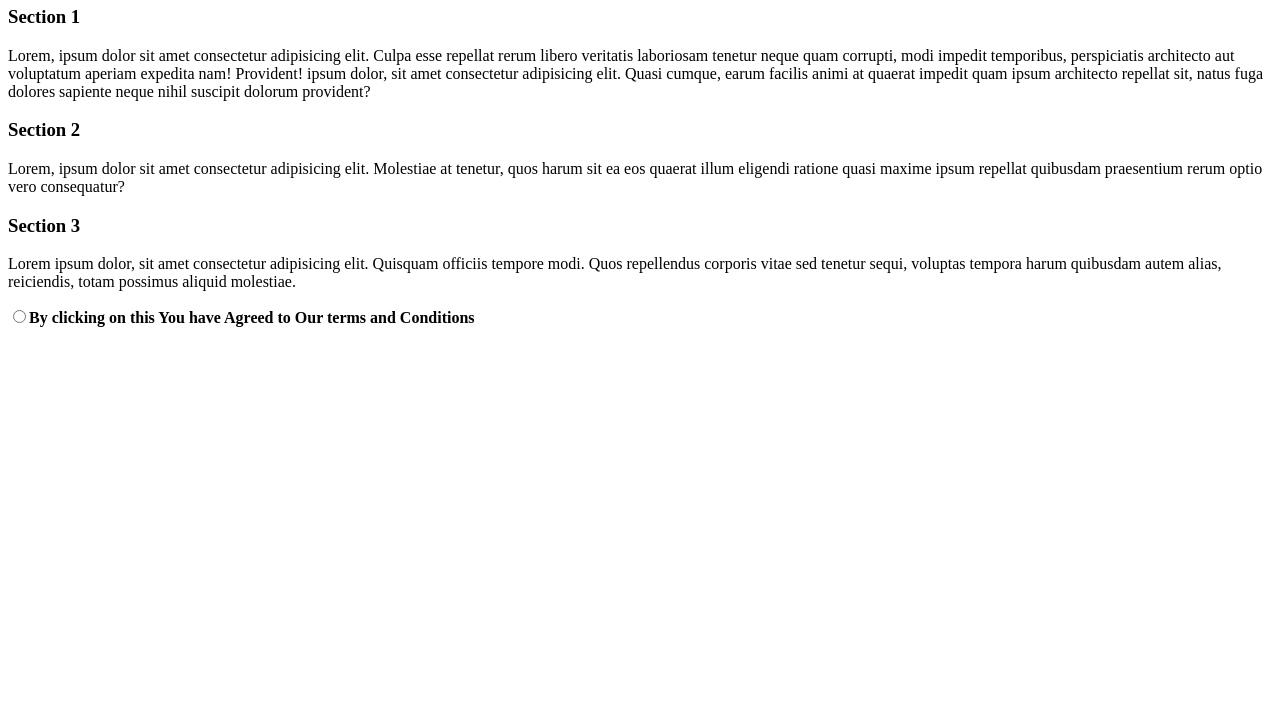
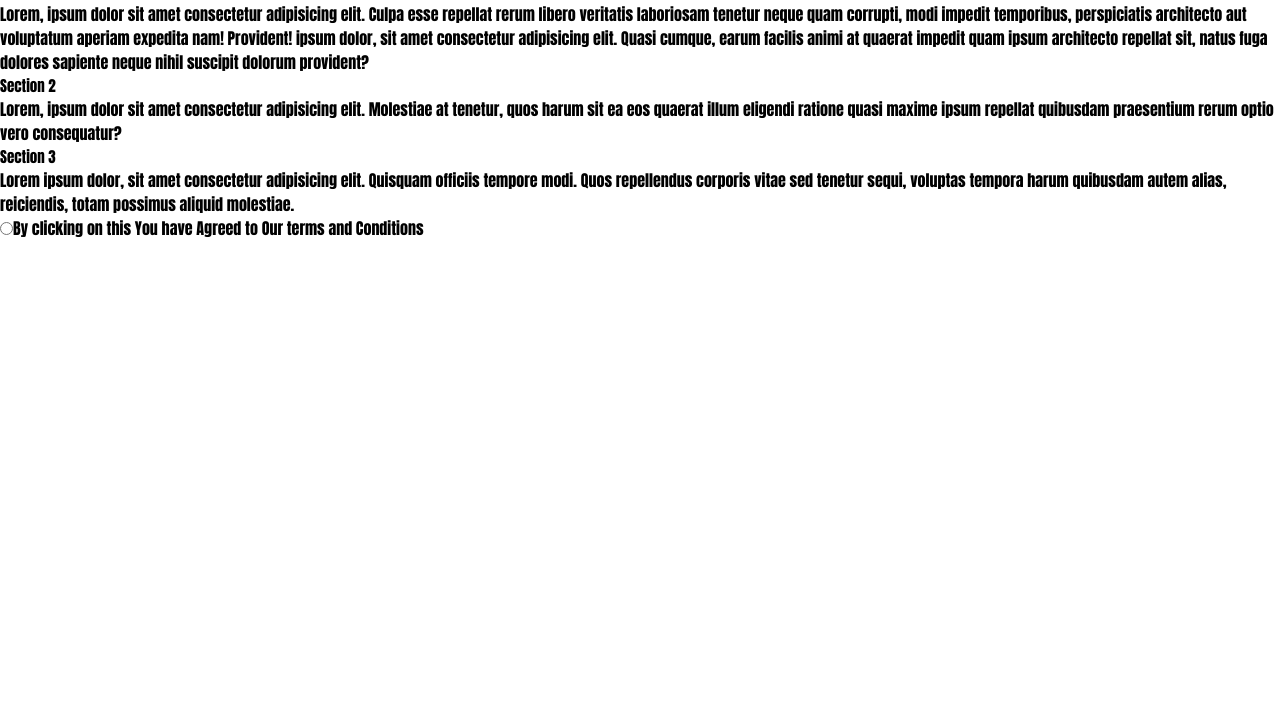
Before and after one commit to rashalll/bigproject, a plain HTML site: page frontend/terms.html in a window 1280 px wide. Shown: the part 74-800 px from the top of the page. Drawn offline with Linux system fonts and the light colour scheme.

Commit message:
Update terms.html

```diff
--- a/frontend/terms.html
+++ b/frontend/terms.html
@@ -4,6 +4,7 @@
 <head>
     <meta charset="UTF-8">
     <meta name="viewport" content="width=device-width, initial-scale=1.0">
+     <link rel="stylesheet" type="text/css" href="public/terms.css">
     <title>Terms</title>
 </head>
 
```
